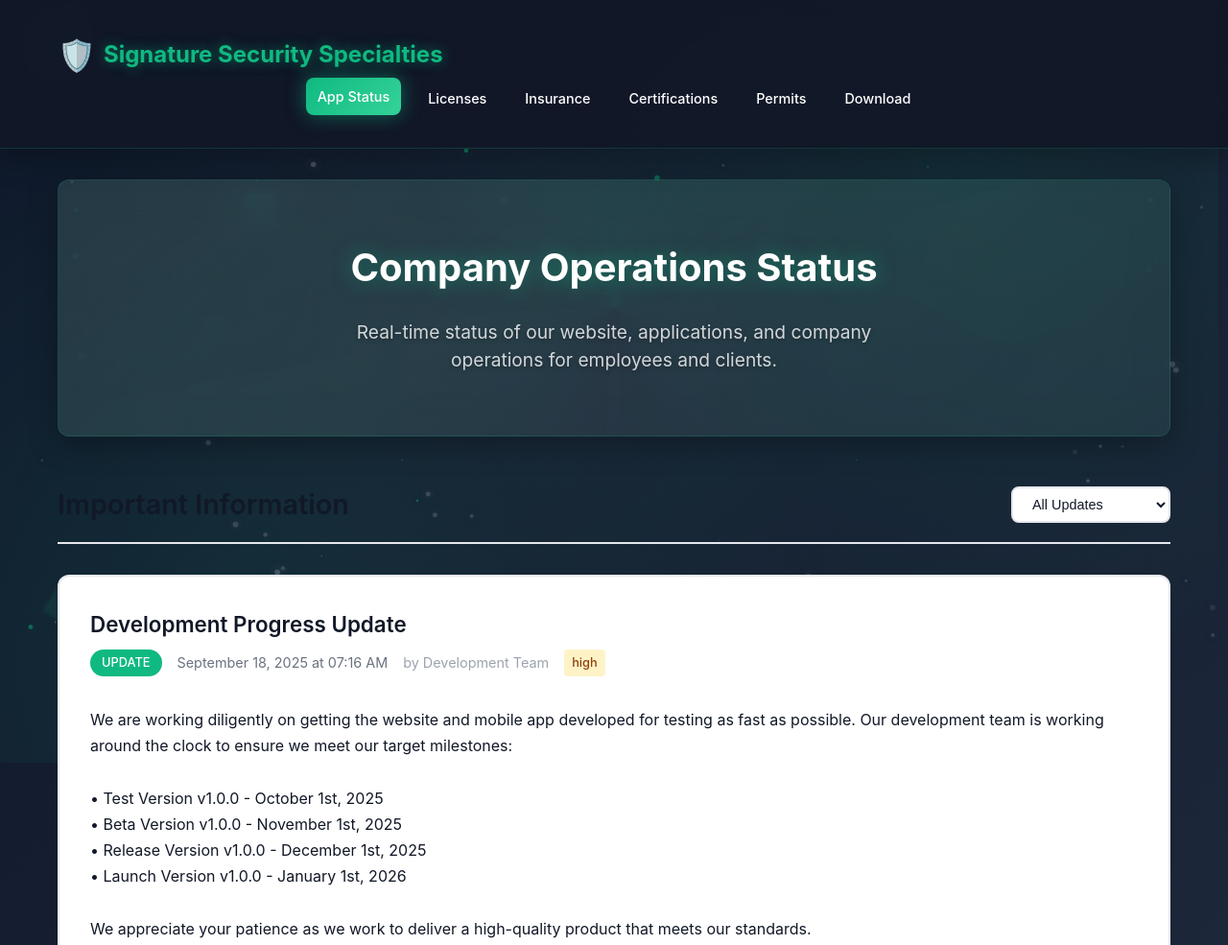
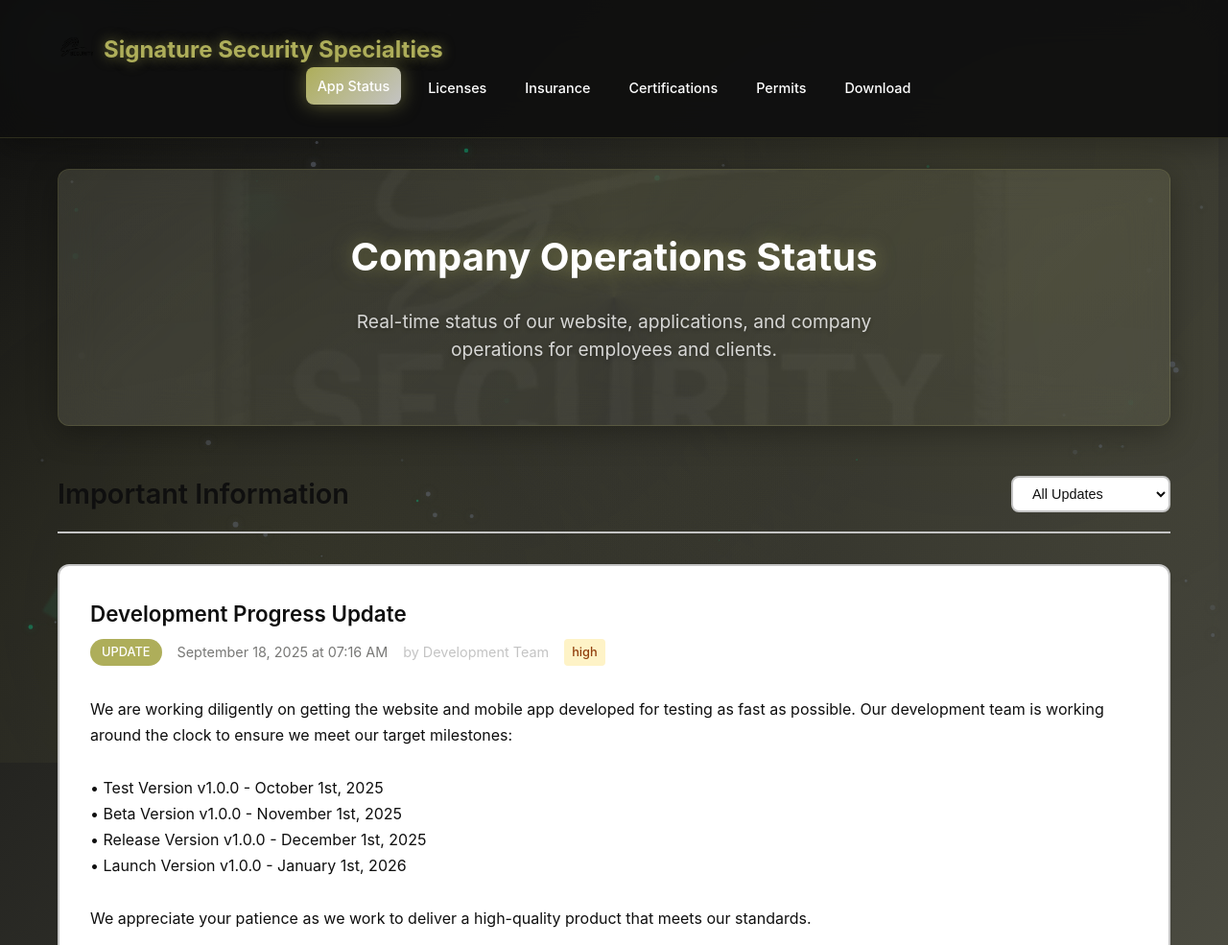
Before and after one commit to sigsecspec/SigSecSpec, a plain HTML site: page index.html in a window 1280 px wide. Shown: the top 985 px of the page at 96% size. Drawn offline with Linux system fonts and the light colour scheme.

Commit message:
branding

```diff
--- a/index.html
+++ b/index.html
@@ -9,14 +9,14 @@
     <style>
         /* Fallback styles to ensure basic styling works */
         body {
-            background: linear-gradient(135deg, #0f172a 0%, #1e293b 50%, #334155 100%);
+            background: linear-gradient(135deg, #0f0f0f 0%, #535347 50%, #787876 100%);
             color: white;
             font-family: -apple-system, BlinkMacSystemFont, 'Segoe UI', Roboto, sans-serif;
             margin: 0;
             padding: 0;
         }
         .header {
-            background: rgba(17, 24, 39, 0.95);
+            background: rgba(15, 15, 15, 0.95);
             color: white;
             padding: 1rem 0;
             position: sticky;
@@ -29,7 +29,7 @@
             padding: 0 20px;
         }
         .logo h1 {
-            color: #10b981;
+            color: #aeae5a;
             font-size: 1.5rem;
             font-weight: 700;
         }
@@ -45,7 +45,7 @@
             transition: all 0.3s ease;
         }
         .nav-link:hover, .nav-link.active {
-            background: linear-gradient(135deg, #10b981, #34d399);
+            background: linear-gradient(135deg, #aeae5a, #c4c4c4);
             color: white;
         }
     </style>
@@ -55,7 +55,10 @@
         <div class="container">
             <div class="header-content">
                 <div class="logo">
-                    <span class="logo-icon">🛡️</span>
+                    <div class="logo-image">
+                        <img src="public/images/logo.png" alt="SigSec Logo" class="logo-img" onerror="this.style.display='none'; this.nextElementSibling.style.display='inline';">
+                        <span class="logo-icon" style="display: none;">🛡️</span>
+                    </div>
                     <h1>Signature Security Specialties</h1>
                 </div>
                 <nav class="nav">
@@ -74,6 +77,9 @@
         <div class="container">
             <!-- Hero Section -->
             <section class="hero">
+                <div class="hero-background">
+                    <img src="public/images/hero-bg.jpg" alt="SigSec Background" class="hero-bg-img" onerror="this.style.display='none';">
+                </div>
                 <div class="hero-content">
                     <h2>Company Operations Status</h2>
                     <p>Real-time status of our website, applications, and company operations for employees and clients.</p>
--- a/public/styles.css
+++ b/public/styles.css
@@ -1,23 +1,23 @@
 /* SigSec Update Page Styles - Black, White, Grey, Emerald Green Theme */
 
 :root {
-  --primary-color: #10b981; /* Emerald green */
-  --primary-dark: #059669;
-  --primary-light: #34d399;
-  --secondary-color: #6b7280; /* Grey */
-  --text-primary: #111827; /* Black */
-  --text-secondary: #6b7280; /* Grey */
-  --text-light: #9ca3af; /* Light grey */
+  --primary-color: #aeae5a; /* Sage green */
+  --primary-dark: #535347; /* Ebony */
+  --primary-light: #c4c4c4; /* Silver */
+  --secondary-color: #787876; /* Gray */
+  --text-primary: #0f0f0f; /* Night black */
+  --text-secondary: #787876; /* Gray */
+  --text-light: #c4c4c4; /* Silver */
   --background-primary: #ffffff; /* White */
   --background-secondary: #f9fafb; /* Light grey */
-  --background-dark: #111827; /* Black */
-  --border-color: #e5e7eb; /* Light grey */
-  --border-dark: #374151; /* Dark grey */
-  --shadow: 0 1px 3px 0 rgba(0, 0, 0, 0.1), 0 1px 2px 0 rgba(0, 0, 0, 0.06);
-  --shadow-lg: 0 10px 15px -3px rgba(0, 0, 0, 0.1), 0 4px 6px -2px rgba(0, 0, 0, 0.05);
-  --glow-primary: 0 0 20px rgba(16, 185, 129, 0.5);
-  --glow-secondary: 0 0 15px rgba(107, 114, 128, 0.3);
-  --glow-intense: 0 0 30px rgba(16, 185, 129, 0.8);
+  --background-dark: #0f0f0f; /* Night black */
+  --border-color: #c4c4c4; /* Silver */
+  --border-dark: #535347; /* Ebony */
+  --shadow: 0 1px 3px 0 rgba(15, 15, 15, 0.1), 0 1px 2px 0 rgba(15, 15, 15, 0.06);
+  --shadow-lg: 0 10px 15px -3px rgba(15, 15, 15, 0.1), 0 4px 6px -2px rgba(15, 15, 15, 0.05);
+  --glow-primary: 0 0 20px rgba(174, 174, 90, 0.5);
+  --glow-secondary: 0 0 15px rgba(120, 120, 118, 0.3);
+  --glow-intense: 0 0 30px rgba(174, 174, 90, 0.8);
   --radius: 8px;
   --radius-lg: 12px;
 }
@@ -32,7 +32,7 @@ body {
   font-family: -apple-system, BlinkMacSystemFont, 'Segoe UI', Roboto, Oxygen, Ubuntu, Cantarell, sans-serif;
   line-height: 1.6;
   color: var(--text-primary);
-  background: linear-gradient(135deg, #0f172a 0%, #1e293b 50%, #334155 100%);
+  background: linear-gradient(135deg, #0f0f0f 0%, #535347 50%, #787876 100%);
   background-attachment: fixed;
   overflow-x: hidden;
   position: relative;
@@ -47,9 +47,9 @@ body::before {
   width: 100%;
   height: 100%;
   background:
-    radial-gradient(circle at 20% 80%, rgba(16, 185, 129, 0.1) 0%, transparent 50%),
-    radial-gradient(circle at 80% 20%, rgba(16, 185, 129, 0.1) 0%, transparent 50%),
-    radial-gradient(circle at 40% 40%, rgba(107, 114, 128, 0.05) 0%, transparent 50%);
+    radial-gradient(circle at 20% 80%, rgba(174, 174, 90, 0.1) 0%, transparent 50%),
+    radial-gradient(circle at 80% 20%, rgba(174, 174, 90, 0.1) 0%, transparent 50%),
+    radial-gradient(circle at 40% 40%, rgba(120, 120, 118, 0.05) 0%, transparent 50%);
   animation: backgroundShift 20s ease-in-out infinite;
   z-index: -2;
 }
@@ -65,7 +65,7 @@ body::before {
 
 /* Header Styles */
 .header {
-  background: rgba(17, 24, 39, 0.95);
+  background: rgba(15, 15, 15, 0.95);
   backdrop-filter: blur(20px);
   color: var(--background-primary);
   padding: 1rem 0;
@@ -73,7 +73,7 @@ body::before {
   position: sticky;
   top: 0;
   z-index: 100;
-  border-bottom: 1px solid rgba(16, 185, 129, 0.2);
+  border-bottom: 1px solid rgba(174, 174, 90, 0.2);
 }
 
 /* Header content styles moved to mobile-first section */
@@ -82,6 +82,18 @@ body::before {
   display: flex;
   align-items: center;
   gap: 0.5rem;
+}
+
+.logo-image {
+  display: flex;
+  align-items: center;
+}
+
+.logo-img {
+  height: 40px;
+  width: auto;
+  max-width: 60px;
+  object-fit: contain;
 }
 
 .logo-icon {
@@ -92,13 +104,13 @@ body::before {
   font-size: 1.5rem;
   font-weight: 700;
   color: var(--primary-color);
-  text-shadow: 0 0 10px rgba(16, 185, 129, 0.5);
+  text-shadow: 0 0 10px rgba(174, 174, 90, 0.5);
   animation: logoGlow 3s ease-in-out infinite alternate;
 }
 
 @keyframes logoGlow {
-  0% { text-shadow: 0 0 10px rgba(16, 185, 129, 0.5); }
-  100% { text-shadow: 0 0 20px rgba(16, 185, 129, 0.8), 0 0 30px rgba(16, 185, 129, 0.3); }
+  0% { text-shadow: 0 0 10px rgba(174, 174, 90, 0.5); }
+  100% { text-shadow: 0 0 20px rgba(174, 174, 90, 0.8), 0 0 30px rgba(174, 174, 90, 0.3); }
 }
 
 /* Nav styles moved to mobile-first section */
@@ -112,7 +124,7 @@ body::before {
   left: -100%;
   width: 100%;
   height: 100%;
-  background: linear-gradient(90deg, transparent, rgba(16, 185, 129, 0.3), transparent);
+  background: linear-gradient(90deg, transparent, rgba(174, 174, 90, 0.3), transparent);
   transition: left 0.5s ease;
 }
 
@@ -151,10 +163,27 @@ body::before {
   margin-bottom: 3rem;
   border-radius: var(--radius-lg);
   text-align: center;
-  border: 1px solid rgba(16, 185, 129, 0.2);
+  border: 1px solid rgba(174, 174, 90, 0.2);
   box-shadow: 0 8px 32px rgba(0, 0, 0, 0.3);
   position: relative;
   overflow: hidden;
+}
+
+.hero-background {
+  position: absolute;
+  top: 0;
+  left: 0;
+  width: 100%;
+  height: 100%;
+  z-index: -2;
+}
+
+.hero-bg-img {
+  width: 100%;
+  height: 100%;
+  object-fit: cover;
+  opacity: 0.1;
+  filter: grayscale(100%) brightness(0.3);
 }
 
 .hero::before {
@@ -164,7 +193,7 @@ body::before {
   left: -50%;
   width: 200%;
   height: 200%;
-  background: conic-gradient(from 0deg, transparent, rgba(16, 185, 129, 0.1), transparent);
+  background: conic-gradient(from 0deg, transparent, rgba(174, 174, 90, 0.1), transparent);
   animation: rotate 10s linear infinite;
   z-index: -1;
 }
@@ -1231,7 +1260,7 @@ body::before {
   font-weight: 700;
   color: var(--background-primary);
   margin-bottom: 1rem;
-  text-shadow: 0 0 20px rgba(16, 185, 129, 0.5);
+  text-shadow: 0 0 20px rgba(174, 174, 90, 0.5);
   animation: titleFloat 4s ease-in-out infinite;
 }
 
```
Also changed, not shown: public/images/hero-bg.jpg (added), public/images/logo.png (added), 1 other file.
